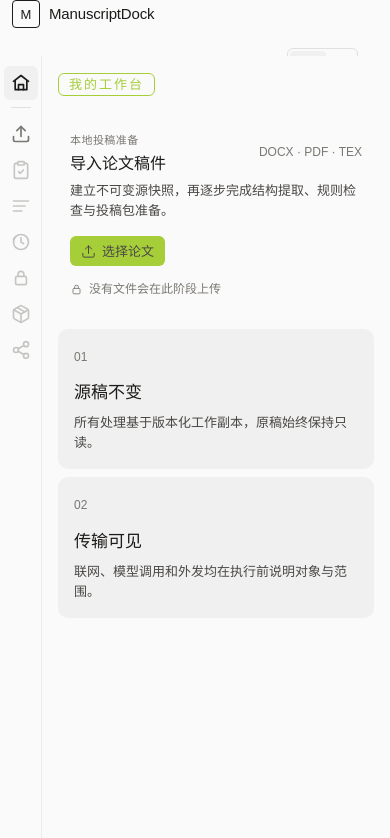
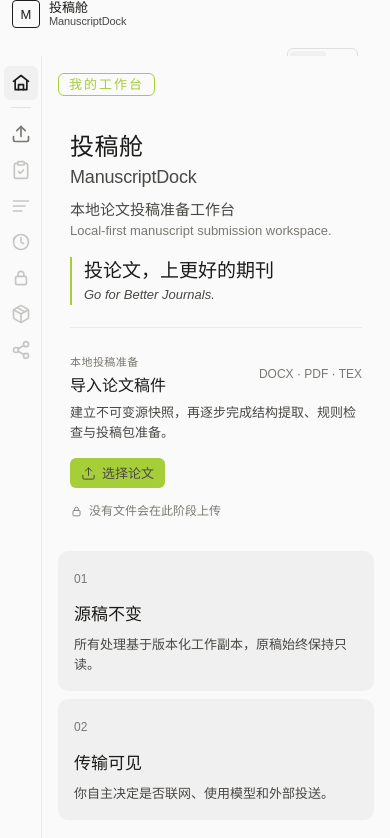
Before and after one commit to nashjulv/ManuscriptDock, a React (Vite) app in the folder apps/desktop/: page / in a window 390 px wide. Shown: the top 838 px of the page. Built offline with nearby package versions, Linux system fonts and the light colour scheme.

Commit message:
feat: add bilingual homepage brand statement

```diff
--- a/apps/desktop/src/App.tsx
+++ b/apps/desktop/src/App.tsx
@@ -958,6 +958,20 @@ function ManuscriptDockApp() {
           <main id="main-content" className="landing-main">
             <header className="landing-workspace-head"><h1 id="page-title">{text("我的工作台", "My Workspace")}</h1></header>
             <div className="landing-content">
+              <section className="brand-statement" aria-labelledby="brand-statement-title">
+                <h2 id="brand-statement-title" className="brand-statement-title">
+                  <span lang="zh-CN">投稿舱</span>
+                  <span lang="en">ManuscriptDock</span>
+                </h2>
+                <div className="brand-positioning">
+                  <p lang="zh-CN">本地论文投稿准备工作台</p>
+                  <p lang="en">Local-first manuscript submission workspace.</p>
+                </div>
+                <div className="brand-slogan">
+                  <p lang="zh-CN">投论文，上更好的期刊</p>
+                  <p lang="en">Go for Better Journals.</p>
+                </div>
+              </section>
               <section className="intake-panel" aria-label={text("选择论文稿件", "Select a manuscript")}>
                 {!manuscript ? (
                   <div className="intake-empty">
@@ -990,7 +1004,7 @@ function ManuscriptDockApp() {
 
               <section className="track-grid" aria-label={text("本地工作原则", "Local workspace principles")}>
                 <article className="track-card"><span>01</span><h2>{text("源稿不变", "Source stays unchanged")}</h2><p>{text("所有处理基于版本化工作副本，原稿始终保持只读。", "All processing uses versioned working copies; the source remains read-only.")}</p></article>
-                <article className="track-card"><span>02</span><h2>{text("传输可见", "Transfers stay visible")}</h2><p>{text("联网、模型调用和外发均在执行前说明对象与范围。", "Network, model, and outbound actions disclose their destination and scope before execution.")}</p></article>
+                <article className="track-card"><span>02</span><h2>{text("传输可见", "Transfers stay visible")}</h2><p>{text("你自主决定是否联网、使用模型和外部投送。", "You decide whether to go online, use models, or send work externally.")}</p></article>
               </section>
               {recentWorkspaces.length > 0 || archivedWorkspaces.length > 0 || catalogWarnings.length > 0 || workspaceManagementNotice || workspaceManagementError ? <RecentWorkspaces workspaces={recentWorkspaces} archivedWorkspaces={archivedWorkspaces} warnings={catalogWarnings.map((warning) => localizeBackendText(locale, warning))} busyId={workspaceManagementBusyId} notice={workspaceManagementNotice} error={workspaceManagementError} onOpen={openRecentWorkspace} onManage={manageWorkspace} /> : null}
             </div>
@@ -1052,7 +1066,7 @@ function ManuscriptDockApp() {
 
 function ProductBar({ manuscriptName, onNewManuscript, isSelecting = false }: { manuscriptName?: string; onNewManuscript?: () => void; isSelecting?: boolean }) {
   const { locale, setLocale, text } = useI18n();
-  return <header className="product-bar"><div className="brand" aria-label="ManuscriptDock"><span className="brand-mark" aria-hidden="true">M</span><span className="brand-name">ManuscriptDock</span><span className="brand-cn">{text("投稿舱", "Submission Dock")}</span></div>{manuscriptName ? <p className="current-manuscript" title={manuscriptName}>{manuscriptName}</p> : <span />}<div className="bar-actions"><div className="language-switch" role="group" aria-label={text("界面语言", "Interface language")}><button type="button" aria-pressed={locale === "zh-CN"} onClick={() => setLocale("zh-CN")}>中文</button><button type="button" aria-pressed={locale === "en"} onClick={() => setLocale("en")}>EN</button></div><span className="local-badge" title={text("稿件尚未离开你的设备", "The manuscript has not left your device")}><Icon name="lock" />{text("仅在本机", "Local only")}</span>{onNewManuscript ? <button className="bar-button" type="button" onClick={onNewManuscript} disabled={isSelecting}>{isSelecting ? text("正在打开…", "Opening…") : text("导入另一篇", "Import another")}</button> : null}</div></header>;
+  return <header className="product-bar"><div className="brand" aria-label="投稿舱 ManuscriptDock"><span className="brand-mark" aria-hidden="true">M</span><span className="brand-copy"><span className="brand-cn" lang="zh-CN">投稿舱</span><span className="brand-name" lang="en">ManuscriptDock</span></span></div>{manuscriptName ? <p className="current-manuscript" title={manuscriptName}>{manuscriptName}</p> : <span />}<div className="bar-actions"><div className="language-switch" role="group" aria-label={text("界面语言", "Interface language")}><button type="button" aria-pressed={locale === "zh-CN"} onClick={() => setLocale("zh-CN")}>中文</button><button type="button" aria-pressed={locale === "en"} onClick={() => setLocale("en")}>EN</button></div><span className="local-badge" title={text("稿件尚未离开你的设备", "The manuscript has not left your device")}><Icon name="lock" />{text("仅在本机", "Local only")}</span>{onNewManuscript ? <button className="bar-button" type="button" onClick={onNewManuscript} disabled={isSelecting}>{isSelecting ? text("正在打开…", "Opening…") : text("导入另一篇", "Import another")}</button> : null}</div></header>;
 }
 
 function SubmissionGuide() {
--- a/apps/desktop/src/styles.css
+++ b/apps/desktop/src/styles.css
@@ -40,8 +40,9 @@ h1, h2, h3, p { margin-top: 0; }
 .product-bar { height: 56px; display: grid; grid-template-columns: minmax(220px, 1fr) minmax(0, 2fr) minmax(220px, 1fr); align-items: center; gap: 20px; padding: 0 24px; background: var(--bg); }
 .brand { min-width: 0; display: flex; align-items: center; gap: 9px; }
 .brand-mark { width: 28px; height: 28px; display: grid; place-items: center; flex: none; color: var(--text); background: transparent; border: 1px solid var(--text); border-radius: 4px; font: 600 13px/1 Georgia, serif; }
-.brand-name { font-size: 15px; font-weight: 600; letter-spacing: -.01em; }
-.brand-cn { color: var(--text-muted); font-size: 13px; }
+.brand-copy { min-width: 0; display: flex; align-items: baseline; gap: 7px; white-space: nowrap; }
+.brand-cn { color: var(--text); font-size: 15px; }
+.brand-name { color: var(--text-secondary); font-size: 14px; letter-spacing: -.01em; }
 .current-manuscript { min-width: 0; margin: 0; overflow: hidden; color: var(--text-secondary); font-size: 13px; text-align: center; text-overflow: ellipsis; white-space: nowrap; }
 .bar-actions { display: flex; align-items: center; justify-content: flex-end; gap: 8px; }
 .language-switch { height: 30px; display: inline-flex; align-items: center; padding: 2px; border: 1px solid var(--border-strong); border-radius: 6px; }
@@ -72,6 +73,17 @@ h1, h2, h3, p { margin-top: 0; }
 .landing-workspace-head { height: 46px; display: flex; align-items: center; padding: 16px 24px 6px; }
 .landing-workspace-head h1, .workflow-header h1 { margin: 0; padding: 1px 10px; color: var(--accent); border: 1px solid var(--accent); border-radius: 6px; font-family: "PingFang SC", "PingFang HK", sans-serif; font-size: 13px; font-weight: 700; line-height: 19px; letter-spacing: 2px; }
 .landing-content { padding: 16px 32px 36px; }
+.brand-statement { margin: 4px 16px 8px; padding: 16px 0 22px; border-bottom: 1px solid var(--border); }
+.brand-statement-title { display: flex; align-items: baseline; gap: 10px; margin: 0; color: var(--text); }
+.brand-statement-title [lang="zh-CN"] { font-size: 27px; line-height: 38px; letter-spacing: .02em; }
+.brand-statement-title [lang="en"] { color: var(--text-secondary); font-size: 20px; line-height: 30px; letter-spacing: -.01em; }
+.brand-positioning { margin-top: 8px; }
+.brand-positioning p, .brand-slogan p { margin: 0; }
+.brand-positioning [lang="zh-CN"] { color: var(--text-secondary); font-size: 15px; line-height: 23px; }
+.brand-positioning [lang="en"] { color: var(--text-muted); font-size: 13px; line-height: 20px; }
+.brand-slogan { margin-top: 16px; padding-left: 12px; border-left: 2px solid var(--accent); }
+.brand-slogan [lang="zh-CN"] { color: var(--text); font-size: 19px; line-height: 28px; }
+.brand-slogan [lang="en"] { color: var(--text-secondary); font-size: 13px; font-style: italic; line-height: 20px; }
 .intake-panel { margin-bottom: 16px; padding: 16px; background: transparent; }
 .intake-empty { min-height: 146px; display: block; padding: 0; text-align: left; }
 .section-heading { display: flex; align-items: center; justify-content: space-between; gap: 16px; }
@@ -602,12 +614,19 @@ h1, h2, h3, p { margin-top: 0; }
 
 @media (max-width: 720px) {
   .product-bar { padding: 0 12px; }
-  .brand-cn, .local-badge { display: none; }
+  .local-badge { display: none; }
+  .brand-copy { display: grid; gap: 0; }
+  .brand-cn { font-size: 13px; line-height: 15px; }
+  .brand-name { font-size: 11px; line-height: 13px; }
   .landing-review-layout { grid-template-columns: 42px minmax(0, 1fr); }
   .task-rail { padding-top: 10px; }
   .rail-button { width: 34px; height: 34px; flex-basis: 34px; }
   .landing-workspace-head { padding-left: 16px; }
   .landing-content { padding: 12px 16px 28px; }
+  .brand-statement { margin: 4px 12px 8px; padding-top: 12px; }
+  .brand-statement-title { align-items: flex-start; flex-direction: column; gap: 0; }
+  .brand-statement-title [lang="zh-CN"] { font-size: 24px; line-height: 34px; }
+  .brand-statement-title [lang="en"] { font-size: 18px; line-height: 26px; }
   .intake-panel, .recent-section { padding: 12px; }
   .track-grid { grid-template-columns: 1fr; gap: 8px; }
   .track-card { min-height: auto; padding: 16px; }
```
Also changed, not shown: 3 other files (tests, documents, lock files or other folders).
